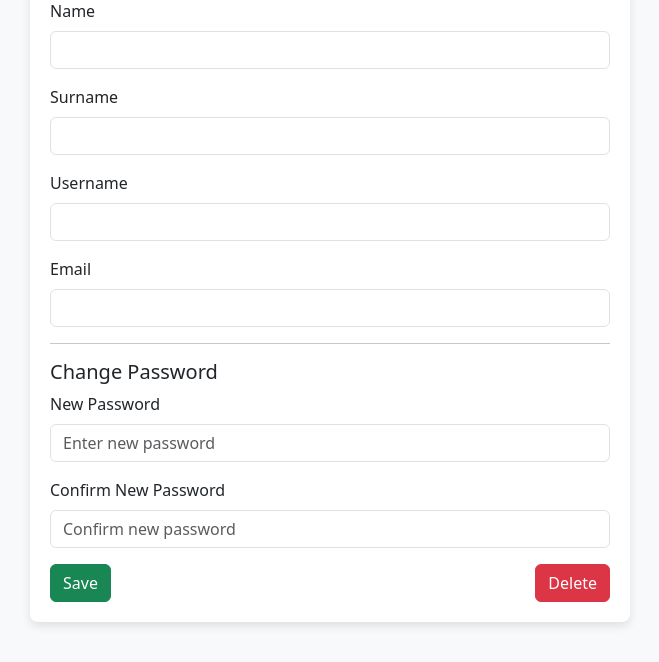
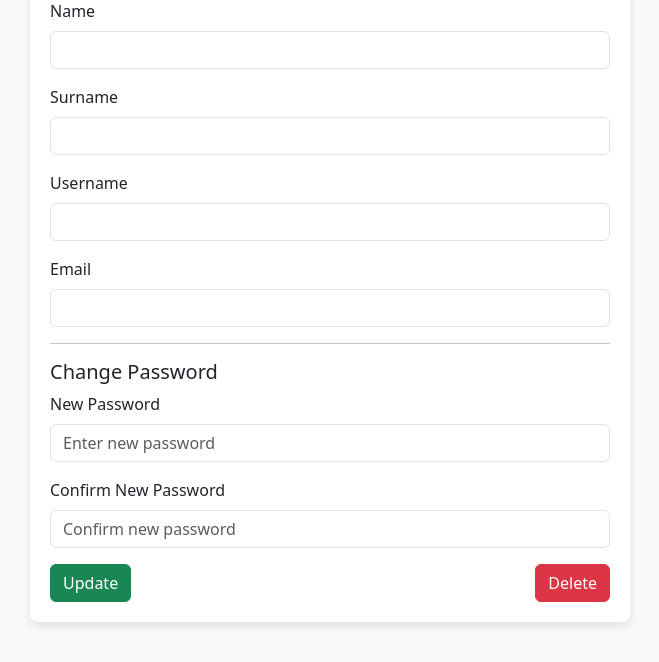
Before and after one commit to FlorentSy/petfinder-project2, a PHP site: page /profile.php in a window 1280 px wide. Shown: the part 249-911 px from the top of the page, without its empty margins (310-969 px from the left). Run offline with PHP 8.4, Linux system fonts and the light colour scheme; the visitor is signed in with stand-in values (Sample User, id 1); data that the repository does not hold is empty.

Commit message:
save -- > update btn at profile.php

```diff
--- a/profile.php
+++ b/profile.php
@@ -132,7 +132,7 @@ if ($_SERVER['REQUEST_METHOD'] === 'POST') {
             <input type="password" id="confirm_password" name="confirm_password" class="form-control" placeholder="Confirm new password">
         </div>
         <div class="d-flex justify-content-between">
-            <button type="submit" name="update" class="btn btn-success">Save</button>
+            <button type="submit" name="update" class="btn btn-success">Update</button>
             <a href="delete_profile.php" class="btn btn-danger" onclick="return confirm('Are you sure you want to delete your account?')">Delete</a>
         </div>
     </form>
```
